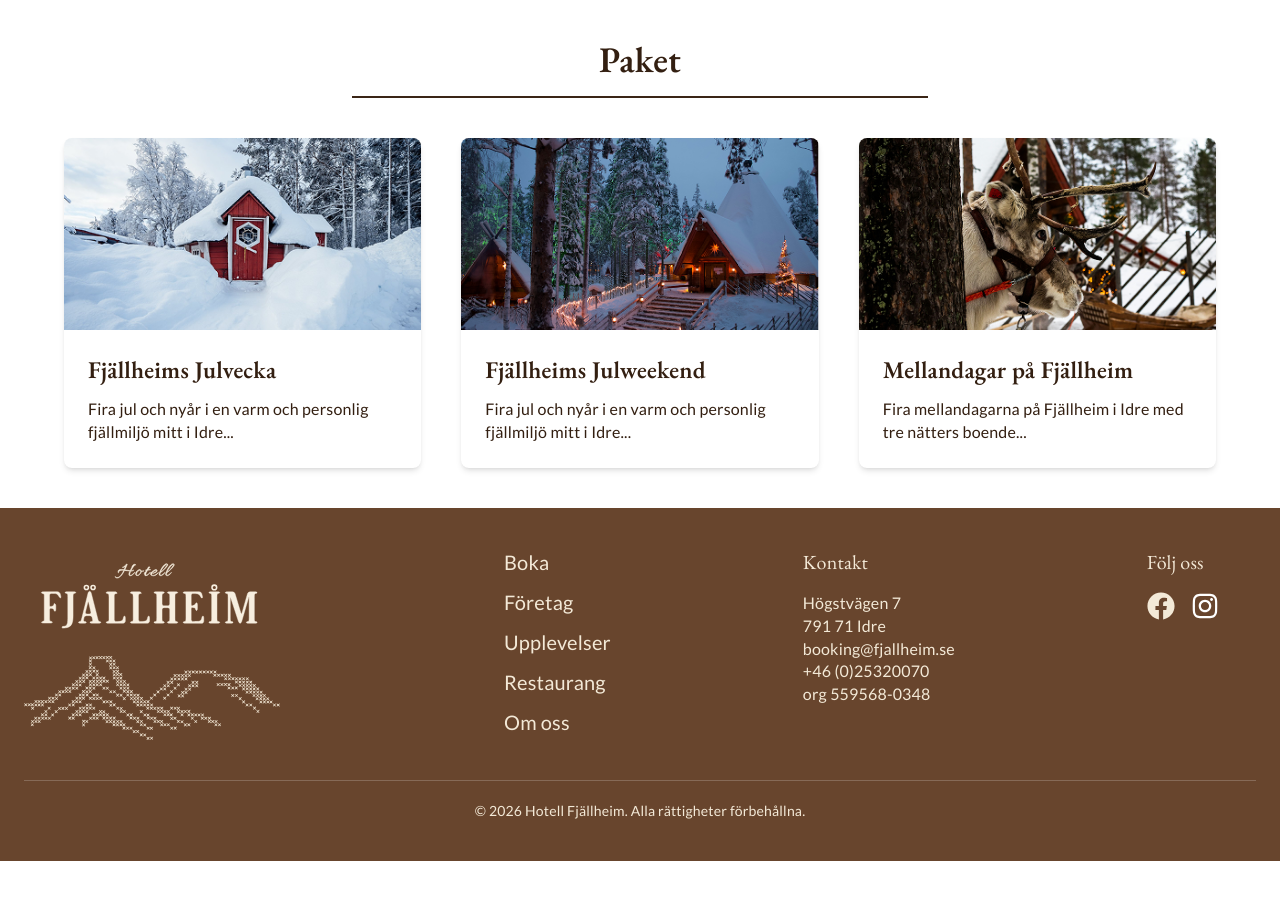
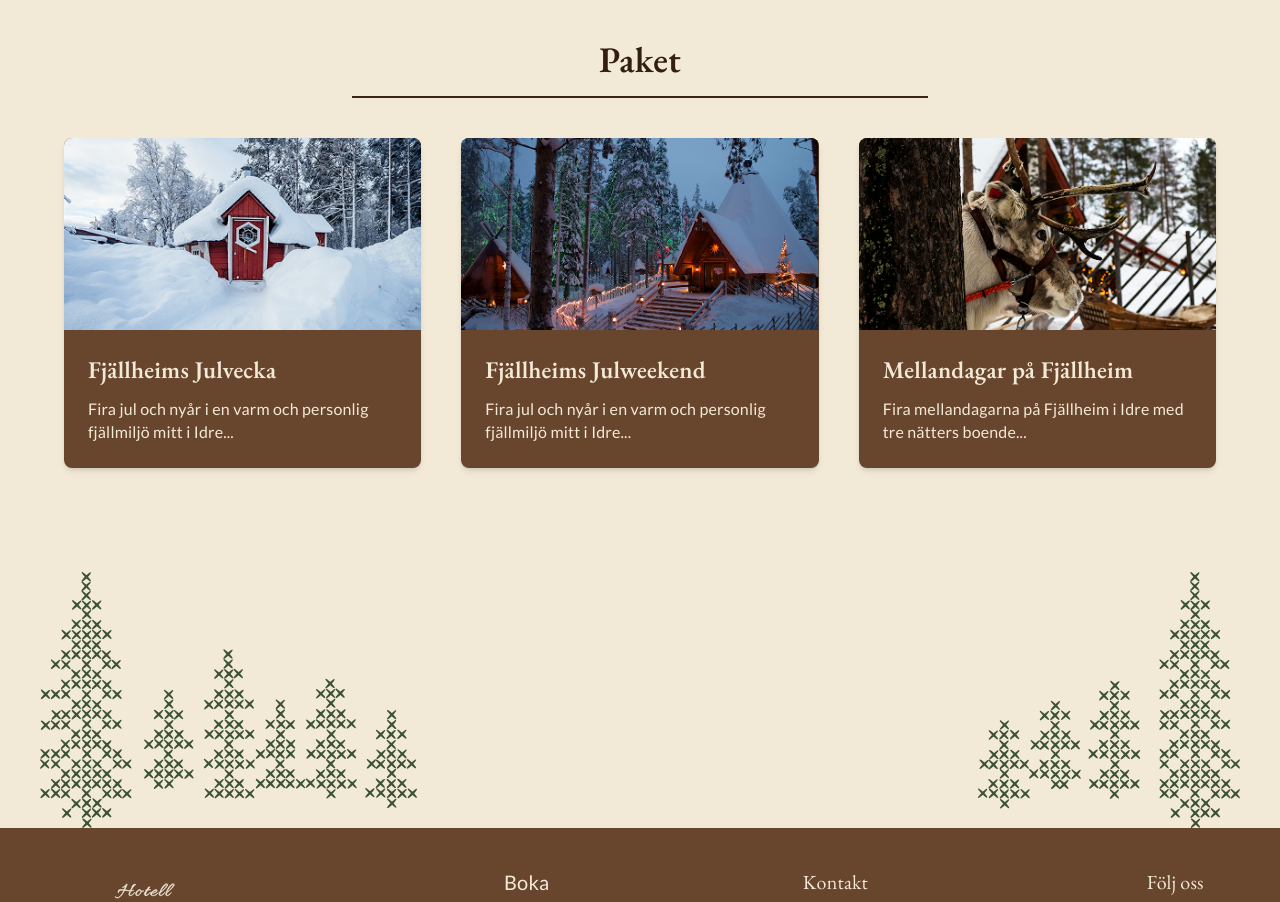
Before and after one commit to BusterSthlm/HotellFjellhaim, a React (Vite) app: page /experience in a window 1280 px wide. Shown: the part 700-1602 px from the top of the page. Before the commit the page ends 1561 px from the top, so only its background shows below. Built offline with nearby package versions, Linux system fonts and the light colour scheme.

Commit message:
hämtar hem nya versionen

```diff
--- a/src/pages/Experience.tsx
+++ b/src/pages/Experience.tsx
@@ -8,6 +8,8 @@ import vandring from "../assets/Images/Bilder_aktiveter/Bilder_upplevelse/vandri
 import vinter from "../assets/Images/Bilder_aktiveter/Bilder_upplevelse/Vinter.png";
 import cykling from "../assets/Images/Bilder_aktiveter/Bilder_upplevelse/cykeltur.png";
 import bastu from "../assets/Images/Bilder_bokning/Bastu2.jpg";
+import skoghoger from "../assets/grafisk-material/Illustrations/Skog/Skog_hoger.svg";
+import skogvanster from "../assets/grafisk-material/Illustrations/Skog/Skog_vanster.svg";
 
 import paket1 from "../assets/Images/Bilder_paket/paket1.png";
 import paket2 from "../assets/Images/Bilder_paket/paket2.png";
@@ -34,7 +36,12 @@ const paket: Activity[] = [
 type Season = "vinter" | "sommar";
 type Activity = { image: string; title: string; text: string };
 
-const seasonCards: { image: string; title: string; text: string; href: string }[] = [
+const seasonCards: {
+  image: string;
+  title: string;
+  text: string;
+  href: string;
+}[] = [
   {
     image: vinter,
     title: "Att göra vinter",
@@ -101,12 +108,10 @@ const activities: Record<Season, Activity[]> = {
   ],
 };
 
-
-
-
 export default function Experience() {
   return (
     <>
+      <div className="min-h-screen bg-[#F3E9D7]">
         <Header />
         <main className="container-page py-10 pt-28">
           <h1 className="text-4xl">Upplev Idre</h1>
@@ -116,7 +121,7 @@ export default function Experience() {
               <Link
                 key={card.href}
                 to={card.href}
-              className="group overflow-hidden rounded-lg bg-white shadow-md transition hover:-translate-y-1 hover:shadow-lg"
+                className="group overflow-hidden rounded-lg bg-[#68452d] text-[#F3E9D7] shadow-md transition hover:-translate-y-1 hover:shadow-lg"
               >
                 <img
                   src={card.image}
@@ -132,14 +137,16 @@ export default function Experience() {
           </div>
 
           <div className="mt-20">
-  <h2 className="text-center font-serif text-4xl font-semibold">Paket</h2>
+            <h2 className="text-center font-serif text-4xl font-semibold">
+              Paket
+            </h2>
             <div className="mx-auto mt-4 h-0.5 w-1/2 bg-brown" />
 
             <div className="mt-10 grid gap-10 md:grid-cols-3">
               {paket.map((p) => (
                 <article
                   key={p.title}
-        className="overflow-hidden rounded-lg bg-white shadow-md"
+                  className="overflow-hidden rounded-lg bg-[#68452d] text-[#F3E9D7] shadow-md"
                 >
                   <img
                     src={p.image}
@@ -147,19 +154,30 @@ export default function Experience() {
                     className="h-48 w-full object-cover"
                   />
                   <div className="p-6">
-          <h3 className="font-serif text-2xl font-semibold">{p.title}</h3>
+                    <h3 className="font-serif text-2xl font-semibold">
+                      {p.title}
+                    </h3>
                     <p className="mt-3 text-sm">{p.text}</p>
                   </div>
                 </article>
               ))}
             </div>
           </div>
+        </main>
+      </div>
+      <section className="relative h-72 bg-[#F3E9D7] md:h-80">
+        <img
+          src={skogvanster}
+          alt=""
+          className="absolute bottom-0 left-6 h-64 w-auto max-w-[40%] md:left-10"
+        />
 
-
-
-
-
-      </main>
+        <img
+          src={skoghoger}
+          alt=""
+          className="absolute bottom-0 right-6 h-64 w-auto max-w-[40%] md:right-10"
+        />
+      </section>
     </>
   );
 }
@@ -169,6 +187,7 @@ export function ExperienceSeason({ season }: { season: Season }) {
 
   return (
     <>
+      <div className="min-h-screen bg-[#F3E9D7]">
         <Header />
         <main className="container-page py-10 pt-28">
           <div className="flex flex-wrap items-end justify-between gap-4">
@@ -199,7 +218,7 @@ export function ExperienceSeason({ season }: { season: Season }) {
             {activities[season].map((activity) => (
               <article
                 key={activity.title}
-              className="overflow-hidden rounded-lg bg-white shadow-md"
+                className="overflow-hidden rounded-lg bg-[#68452d] text-[#F3E9D7] shadow-md"
               >
                 <img
                   src={activity.image}
@@ -214,17 +233,17 @@ export function ExperienceSeason({ season }: { season: Season }) {
             ))}
           </div>
 
-
-
           <div className="mt-20">
-  <h2 className="text-center font-serif text-4xl font-semibold">Paket</h2>
+            <h2 className="text-center font-serif text-4xl font-semibold">
+              Paket
+            </h2>
             <div className="mx-auto mt-4 h-0.5 w-1/2 bg-brown" />
 
             <div className="mt-10 grid gap-10 md:grid-cols-3">
               {paket.map((p) => (
                 <article
                   key={p.title}
-        className="overflow-hidden rounded-lg bg-white shadow-md"
+                  className="overflow-hidden rounded-lg bg-[#68452d] text-[#F3E9D7] shadow-md"
                 >
                   <img
                     src={p.image}
@@ -232,15 +251,33 @@ export function ExperienceSeason({ season }: { season: Season }) {
                     className="h-48 w-full object-cover"
                   />
                   <div className="p-6">
-          <h3 className="font-serif text-2xl font-semibold">{p.title}</h3>
+                    <h3 className="font-serif text-2xl font-semibold">
+                      {p.title}
+                    </h3>
                     <p className="mt-3 text-sm">{p.text}</p>
                   </div>
                 </article>
               ))}
             </div>
           </div>
+        </main>
 
-      </main>
+        <section className="relative h-72 overflow-hidden bg-[#F3E9D7] md:h-80">
+          <img
+            src={skogvanster}
+            alt=""
+            aria-hidden="true"
+            className="absolute bottom-0 left-6 h-64 w-auto max-w-[40%] object-contain md:left-10"
+          />
+
+          <img
+            src={skoghoger}
+            alt=""
+            aria-hidden="true"
+            className="absolute bottom-0 right-6 h-64 w-auto max-w-[40%] object-contain md:right-10"
+          />
+        </section>
+      </div>
     </>
   );
 }
```
Lines whose indentation alone changed are shown as unchanged.
